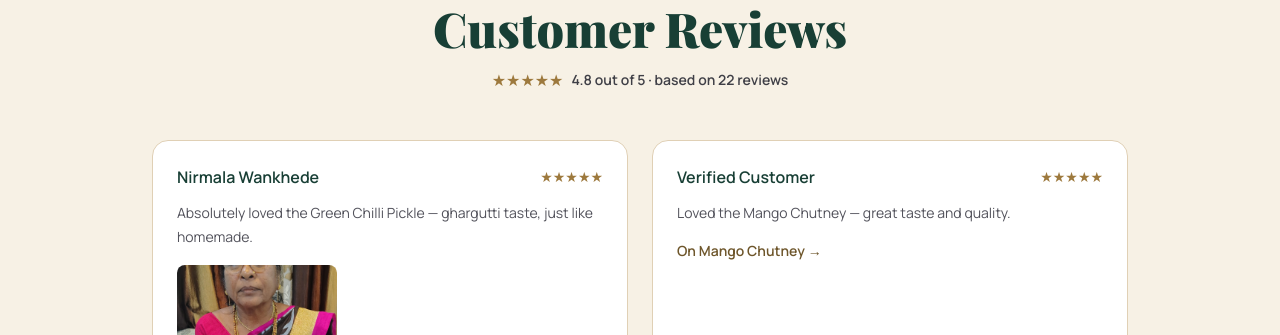
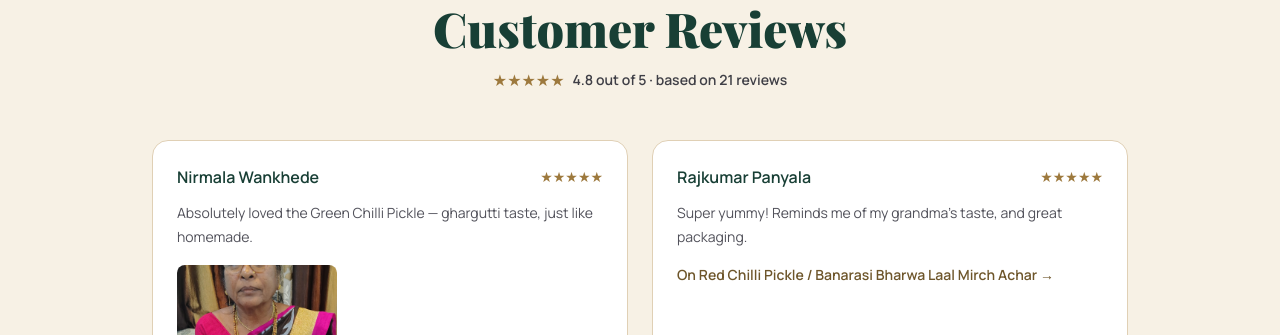
Before and after one commit to siddhant0530/full-final-gitamri, a Next.js app: page /reviews in a window 1280 px wide. Shown: the part 240-575 px from the top of the page. Built offline with nearby package versions, Linux system fonts and the light colour scheme; no server answers.

Commit message:
Rename Red Chilli Pickle to Banarasi Bharwa Laal Mirch Achar, update description for stuffed preparation

```diff
--- a/data/products.ts
+++ b/data/products.ts
@@ -70,15 +70,15 @@ knowYourPickle:"Every jar of Gitamri Maaji Mango Pickle begins the way it always
 {
 id:"red-chilli-pickle",
 slug:"red-chilli-pickle",
-name:"Red Chilli Pickle",
-subtitle:"Traditional Lal Mirch Ka Achar · Mustard Oil · No Vinegar",
-seoTitle:"Red Chilli Pickle — Traditional Indian Lal Mirch Ka Achar in Mustard Oil",
-seoDescription:"Bold, spicy Red Chilli Pickle made with sun-dried red chillies, whole spices and cold-pressed mustard oil — no vinegar, no artificial preservatives.",
-whyYoullLoveIt:["Traditional recipe","Cold-pressed mustard oil","No vinegar, ever","Bold, authentic spice blend","Hygienically prepared"],
+name:"Red Chilli Pickle / Banarasi Bharwa Laal Mirch Achar",
+subtitle:"Traditionally Stuffed Red Chilli · Mustard Oil · No Vinegar",
+seoTitle:"Banarasi Bharwa Laal Mirch — Stuffed Red Chilli Pickle in Mustard Oil",
+seoDescription:"Whole Banarasi red chillies, slit and stuffed with a bold spice masala, pickled in cold-pressed mustard oil. No vinegar, no artificial preservatives.",
+whyYoullLoveIt:["Traditional recipe","Whole chillies stuffed with masala","Cold-pressed mustard oil","No vinegar, ever","Hygienically prepared"],
 howToEnjoy:"Pairs perfectly with parathas, dal-chawal, or as a fiery side to any home-style meal.",
 category:"Pickles & Chutneys",
-description:"Premium red chilli pickle in mustard oil.",
-shortDescription:"Spicy homemade pickle.",
+description:"Broad Banarasi red chillies, slit and hand-stuffed with a bold spice masala, pickled in cold-pressed mustard oil.",
+shortDescription:"Traditionally stuffed Banarasi red chilli pickle.",
 image:"/Red Chilli/RED CHILLI FRONT SIDE.jpg",
 gallery:["/Red Chilli/RED CHILLI FRONT SIDE.jpg","/Red Chilli/RED CHILLI SIDE 1.jpg","/Red Chilli/RED CHILLI SIDE 2.jpg","/Red Chilli/RED CHILLI BACK SIDE.jpg","/Red Chilli/457475.png.jpeg","/Red Chilli/red chilli hot image (1).mp4"],
 price:449,
@@ -91,8 +91,8 @@ ingredients:["Red Chilli","Mustard Seeds","Cumin","Nigella Seeds","Carom Seeds",
 nutrition:{},
 shelfLife:"12 Months",
 storage:"Store in a cool, dry place.",
-whatsappMessage:"Hi, I'm interested in Red Chilli Pickle.",
-knowYourPickle:"Every jar of Gitamri Maaji Red Chilli Pickle starts with sun-ripened red chillies, handpicked for their colour and heat, then sun-dried the traditional way at our processing unit. No shortcuts, no factory lines.\n\nWe blend in a mix of whole and ground spices — mustard seeds, cumin, nigella seeds, carom seeds, fenugreek, fennel, and a touch of hing — all tempered in cold-pressed mustard oil, the same way it's been done in Indian homes for generations. A hint of amchoor and black salt rounds out the tang.\n\nEach jar is sealed and quality-checked before it reaches you, carrying that same bold, homemade heat — just now, in your kitchen too.",
+whatsappMessage:"Hi, I'm interested in the Banarasi Bharwa Laal Mirch Achar.",
+knowYourPickle:"Every jar of Gitamri Maaji Banarasi Bharwa Laal Mirch Achar begins with broad, locally known Banarasi red chillies — noticeably bigger than regular chillies, chosen specifically because their size makes them perfect for stuffing.\\n\\nEach chilli is hand-slit and packed with a bold masala of mustard seeds, cumin, nigella seeds, carom seeds, fenugreek, fennel, amchoor and black salt, then tempered in cold-pressed mustard oil the traditional Banarasi way — no shortcuts, no factory lines.\\n\\nEach jar is sealed and quality-checked before it reaches you, carrying that same bold, hand-stuffed heat — just now, in your kitchen too.",
 },
 {
 id:"lemon-pickle",
--- a/data/reviews.ts
+++ b/data/reviews.ts
@@ -17,14 +17,6 @@ export const reviews: Review[] = [
     rating: 5,
     text: "Absolutely loved the Green Chilli Pickle — ghargutti taste, just like homemade.",
     photo: "/nirmala wankhede.png.jpeg",
-    homepageFeatured: true,
-  },
-  {
-    id: "2",
-    productSlug: "grated-mango-pickle",
-    customerName: "Verified Customer",
-    rating: 5,
-    text: "Loved the Mango Chutney — great taste and quality.",
     homepageFeatured: true,
   },
   {
```
